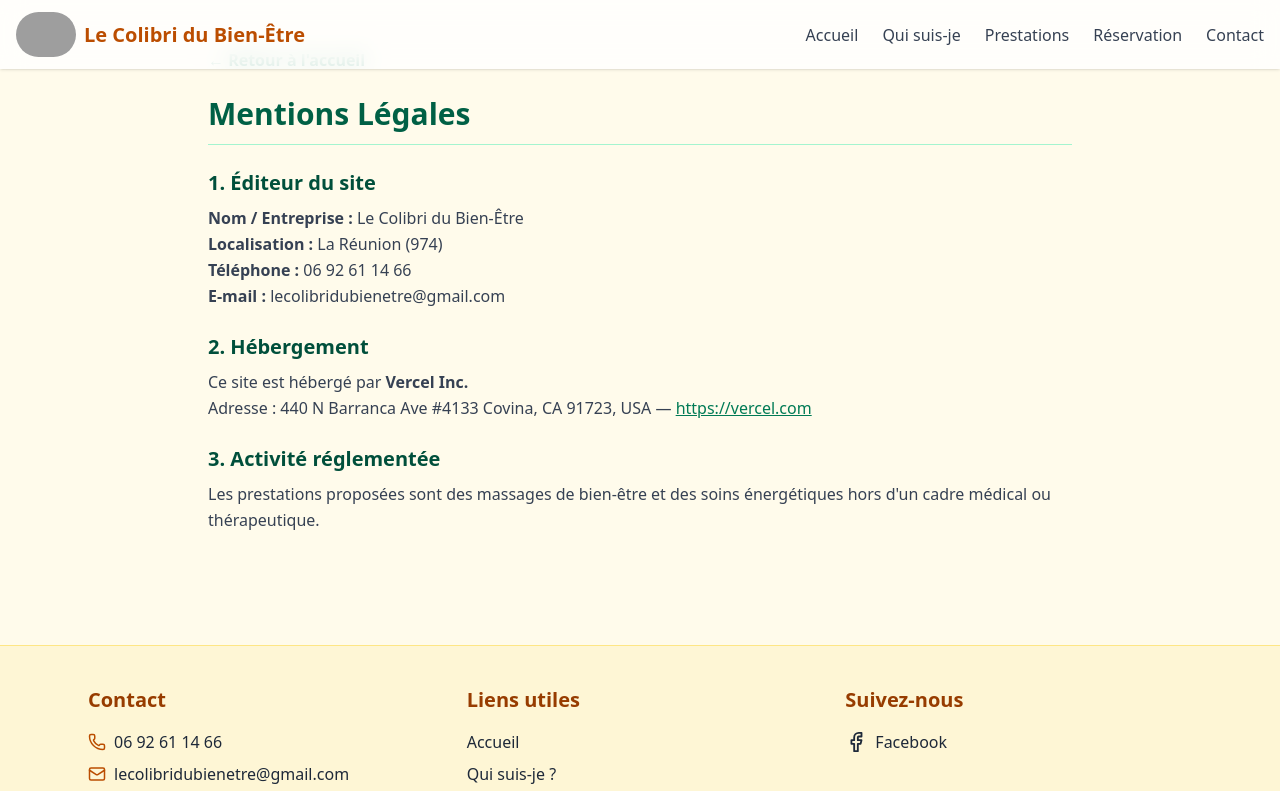
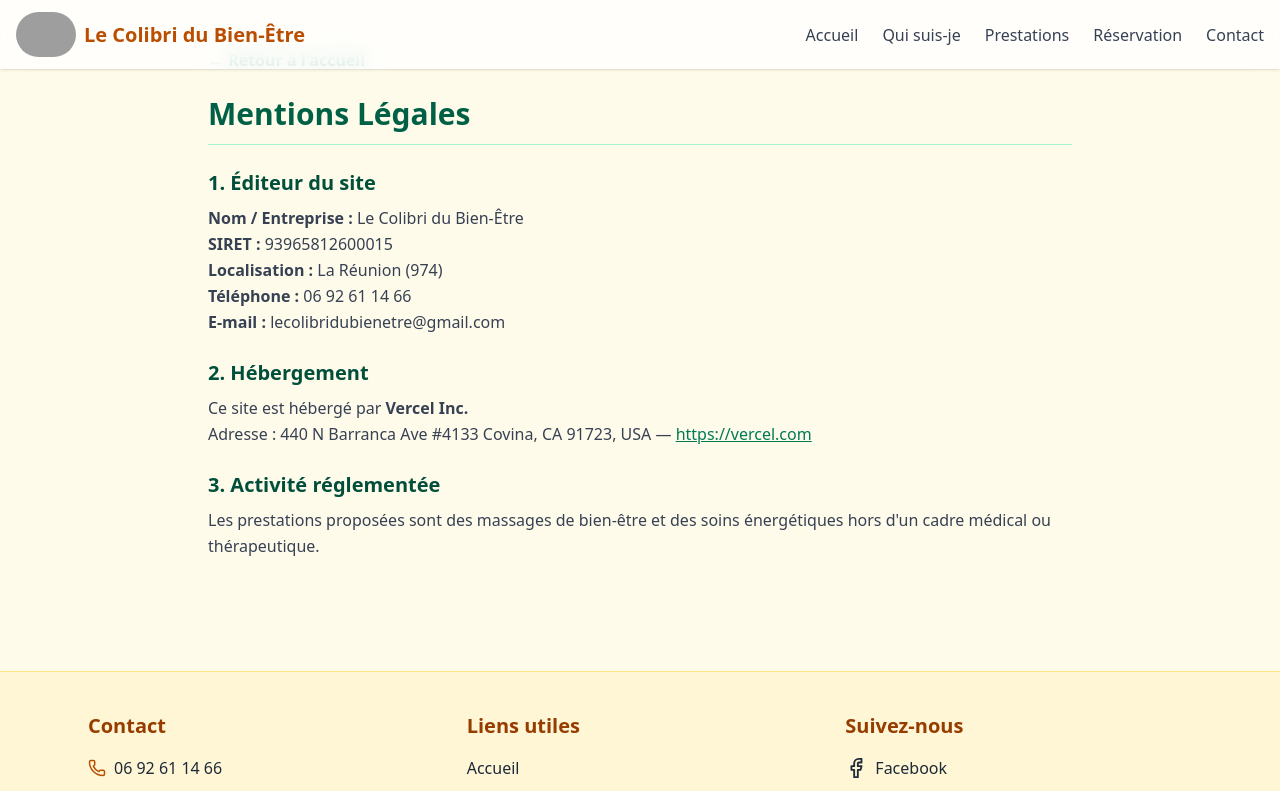
Before and after one commit to jlaw9999-sketch/le-colibri-du-bien-etre, a Next.js app: page /mentions-legales in a window 1280 px wide. Shown: the top 791 px of the page. Built offline with nearby package versions, Linux system fonts and the light colour scheme; grey boxes are pictures that could not be loaded.

Commit message:
Add SIRET information to legal mentions

```diff
--- a/app/mentions-legales/page.js
+++ b/app/mentions-legales/page.js
@@ -15,11 +15,12 @@ export default function MentionsLegales() {
         <section>
           <h2 className="text-xl font-semibold text-emerald-900 mb-2">1. Éditeur du site</h2>
           <p>
-            <strong>Nom / Entreprise :</strong> Le Colibri du Bien-Être<br />
-            <strong>Localisation :</strong> La Réunion (974)<br />
-            <strong>Téléphone :</strong> 06 92 61 14 66<br />
-            <strong>E-mail :</strong> lecolibridubienetre@gmail.com
-          </p>
+  <strong>Nom / Entreprise :</strong> Le Colibri du Bien-Être<br />
+  <strong>SIRET :</strong> 	93965812600015<br />
+  <strong>Localisation :</strong> La Réunion (974)<br />
+  <strong>Téléphone :</strong> 06 92 61 14 66<br />
+  <strong>E-mail :</strong> lecolibridubienetre@gmail.com
+</p>
         </section>
 
         <section>
```
